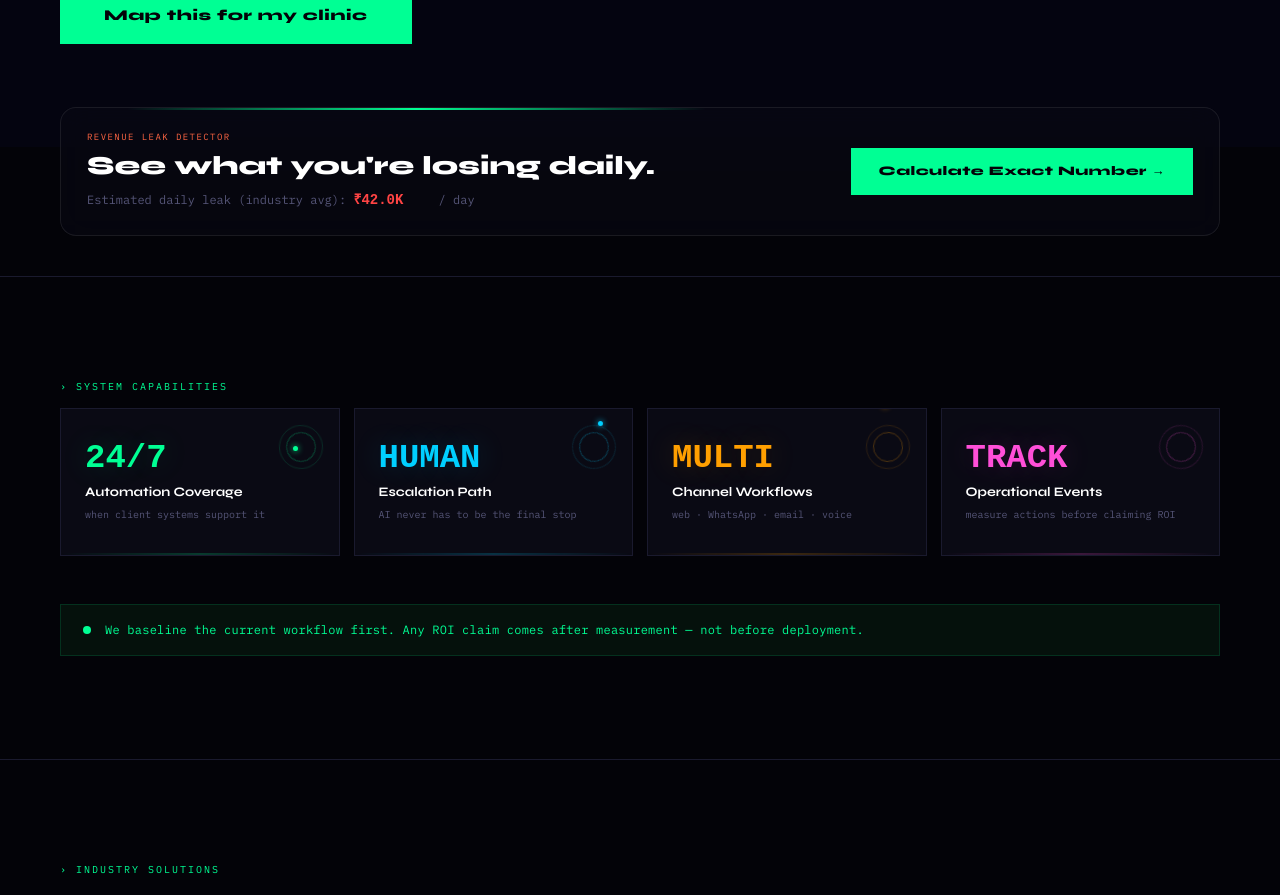
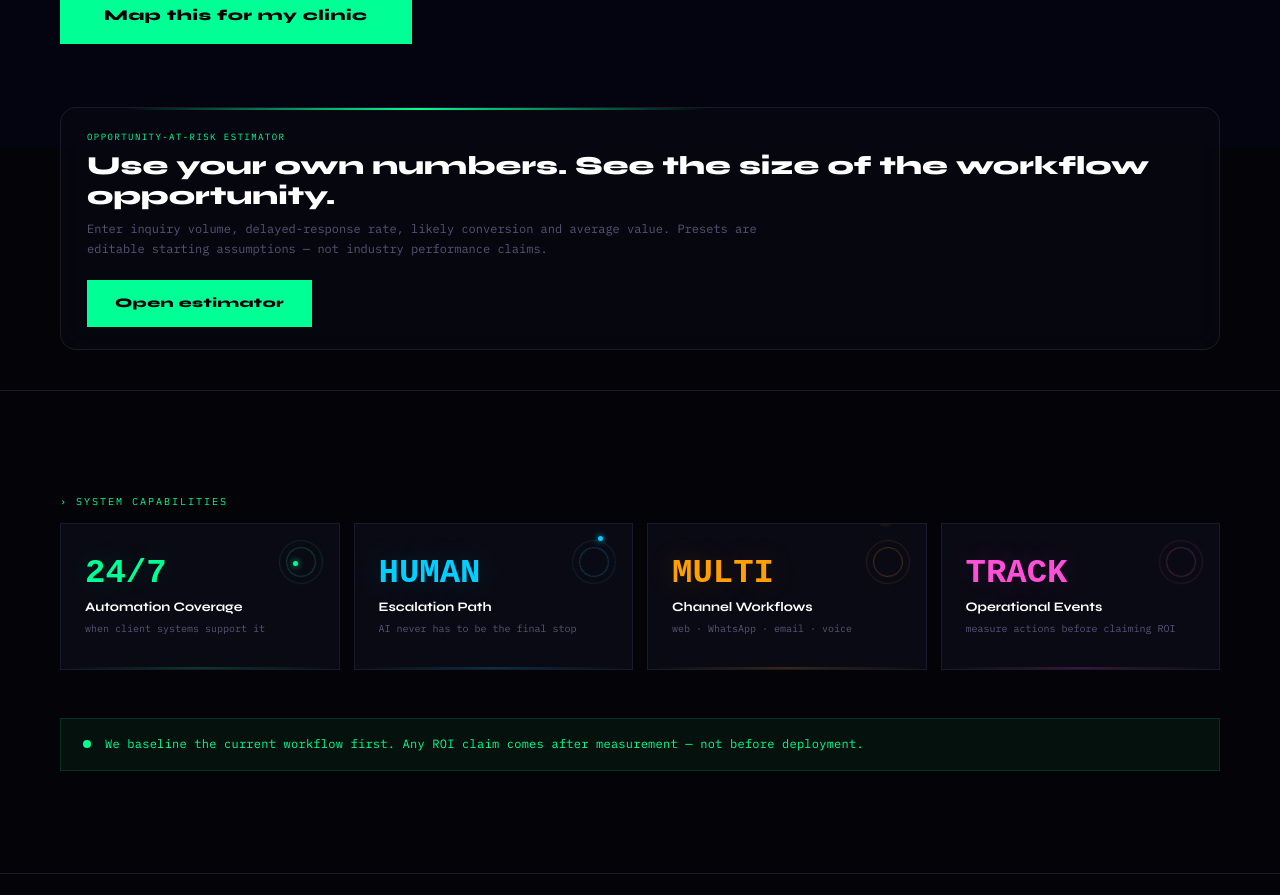
Before and after one commit to Abuhurerakhan0407/shalcon-intelligence, a React (Vite) app: page / in a window 1280 px wide. Shown: the part 1801-2696 px from the top of the page. Built offline with nearby package versions, Linux system fonts and the light colour scheme; a web font is replaced by a local one.

Commit message:
Remove simulated revenue leak ticker

```diff
--- a/src/components/ROITeaser.jsx
+++ b/src/components/ROITeaser.jsx
@@ -1,84 +1,18 @@
-import { useEffect, useRef, useState } from "react";
-import { G, ROI_DEFAULTS, roiLoss, formatINR } from "../data/content.js";
-import useReducedMotion from "../hooks/useReducedMotion.js";
-
-/**
- * ROITeaser — compact teaser block after the hero, before #industries
- * (brief §12.1). Second entry point into the ROI modal.
- *
- * PHASE 6:
- * - Live ticking loss-counter preview using a GENERIC industry-average default
- *   (brief §12.1) — NOT tied to the calculator's own state. Seeds from
- *   ROI_DEFAULTS via roiLoss(), then ticks upward slowly to read as an ongoing
- *   leak. Reduced-motion → static seed, no ticking. Width is reserved
- *   (tabular-nums + min-width) so the counter never shifts layout.
- * - Animated gradient-sweep top border (.roi-sweep, §12.4) signals "special".
- */
-const SEED = roiLoss(ROI_DEFAULTS.inquiries, ROI_DEFAULTS.missPercent, ROI_DEFAULTS.avgTxn).daily;
+import { G } from "../data/content.js";
 
 export default function ROITeaser({ onOpenROI }) {
-  const reduced = useReducedMotion();
-  const [loss, setLoss] = useState(SEED);
-  const lossRef = useRef(SEED);
-
-  useEffect(() => {
-    if (reduced) {
-      setLoss(SEED);
-      return;
-    }
-    // Gentle upward tick (~every 2.2s) — conveys a live, still-running leak.
-    const id = setInterval(() => {
-      lossRef.current += 200 + Math.floor(Math.random() * 700);
-      setLoss(lossRef.current);
-    }, 2200);
-    return () => clearInterval(id);
-  }, [reduced]);
-
   return (
-    <section
-      id="roi-teaser"
-      style={{ padding: "0 clamp(20px,5vw,60px)", position: "relative", marginTop: -40, marginBottom: 40, zIndex: 3 }}
-    >
+    <section id="roi-teaser" style={{ padding: "0 clamp(20px,5vw,60px)", position: "relative", marginTop: -40, marginBottom: 40, zIndex: 3 }}>
       <div data-reveal style={{ maxWidth: 1200, margin: "0 auto" }}>
-        <div
-          className="glass-card roi-sweep"
-          style={{
-            padding: "22px 26px",
-            display: "flex",
-            alignItems: "center",
-            justifyContent: "space-between",
-            flexWrap: "wrap",
-            gap: 20,
-          }}
-        >
+        <div className="glass-card roi-sweep" style={{ padding: "22px 26px", display: "flex", alignItems: "center", justifyContent: "space-between", flexWrap: "wrap", gap: 20 }}>
           <div>
-            <div className="mono" style={{ color: "#FF6644", fontSize: 9, letterSpacing: ".16em", marginBottom: 8 }}>
-              REVENUE LEAK DETECTOR
-            </div>
-            <div className="syne" style={{ fontSize: "clamp(18px,2.6vw,26px)", fontWeight: 800, lineHeight: 1.15 }}>
-              See what you're losing daily.
-            </div>
-            <div className="mono" style={{ color: G.muted, fontSize: 12, marginTop: 8, lineHeight: 1.7 }}>
-              Estimated daily leak (industry avg):{" "}
-              <span
-                className="smono"
-                style={{
-                  color: "#FF4444",
-                  fontSize: 14,
-                  fontWeight: 800,
-                  fontVariantNumeric: "tabular-nums",
-                  display: "inline-block",
-                  minWidth: 78,
-                }}
-              >
-                {formatINR(loss)}
-              </span>
-              <span style={{ color: G.muted }}> / day</span>
+            <div className="mono" style={{ color: G.green, fontSize: 9, letterSpacing: ".16em", marginBottom: 8 }}>OPPORTUNITY-AT-RISK ESTIMATOR</div>
+            <div className="syne" style={{ fontSize: "clamp(18px,2.6vw,26px)", fontWeight: 800, lineHeight: 1.15 }}>Use your own numbers. See the size of the workflow opportunity.</div>
+            <div className="mono" style={{ color: G.muted, fontSize: 12, marginTop: 8, lineHeight: 1.7, maxWidth: 720 }}>
+              Enter inquiry volume, delayed-response rate, likely conversion and average value. Presets are editable starting assumptions — not industry performance claims.
             </div>
           </div>
-          <button className="btn-primary" style={{ fontSize: 13, padding: "14px 28px" }} onClick={onOpenROI}>
-            Calculate Exact Number →
-          </button>
+          <button className="btn-primary" style={{ fontSize: 13, padding: "14px 28px" }} onClick={onOpenROI}>Open estimator</button>
         </div>
       </div>
     </section>
```
